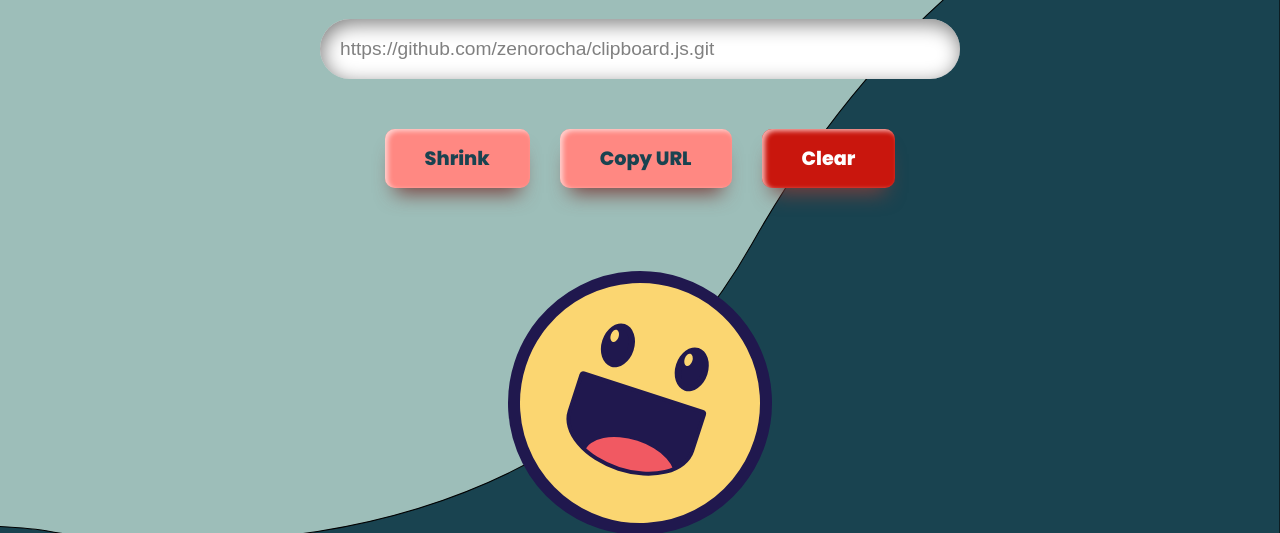
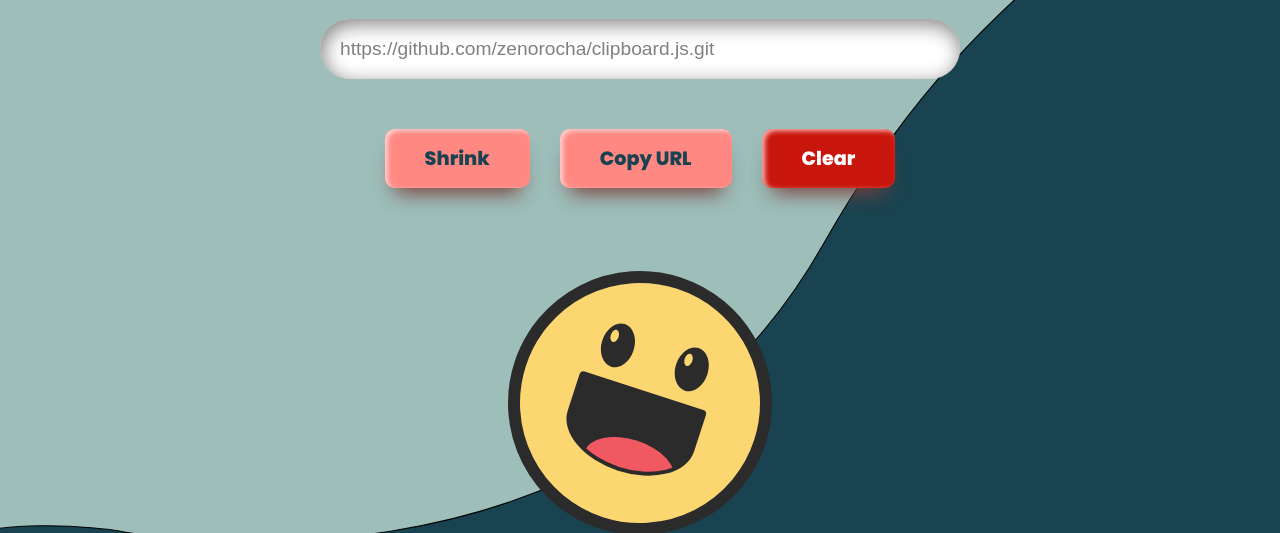
Before and after one commit to alexisss1928/URLshortener, a website: page index.html in a window 1280 px wide. Shown: the part 175-708 px from the top of the page. Drawn offline with Linux system fonts and the light colour scheme.

Commit message:
Arreglos en la imagen de fondo

```diff
--- a/index.html
+++ b/index.html
@@ -8,29 +8,6 @@
     <link rel="stylesheet" href="style.css" />
   </head>
   <body>
-    <svg
-      version="1.1"
-      id="Capa_1"
-      xmlns="http://www.w3.org/2000/svg"
-      xmlns:xlink="http://www.w3.org/1999/xlink"
-      x="0px"
-      y="0px"
-      viewBox="0 0 1366 768"
-      style="enable-background: new 0 0 1366 768"
-      xml:space="preserve"
-    >
-      <style type="text/css">
-        .st0 {
-          fill: #194350;
-          stroke: #000000;
-          stroke-miterlimit: 10;
-        }
-      </style>
-      <path
-        class="st0"
-        d="M1366,0c0,0-297.5,31.5-506.5,401.5s-678,276-678,276S42.5,656.54,0,702.52C2,718.48,0,768,0,768h1366V0z"
-      />
-    </svg>
     <div id="logo">
       <p>Url<br /><span>shrink</span></p>
     </div>
--- a/style.css
+++ b/style.css
@@ -1,7 +1,8 @@
 @import url("https://fonts.googleapis.com/css2?family=Poppins:wght@400;800&display=swap");
 
 body {
-  background-color: #9dbeb9;
+  background: #9dbeb9 url("./Assets/BG.svg") no-repeat center;
+  background-size: cover;
   width: 100vw;
   height: 100vh;
   margin: 0;
@@ -12,13 +13,6 @@ body {
   align-items: center;
   overflow: hidden;
   font-family: "Poppins", sans-serif;
-}
-
-svg {
-  position: absolute;
-  height: 100vh;
-  right: 0;
-  z-index: -999;
 }
 
 #logo {
@@ -120,7 +114,7 @@ button:active,
   z-index: 999;
   width: 300px;
   background: #fbd671;
-  border: 15px solid #20184e;
+  border: 15px solid #2b2b2b;
   border-radius: 50%;
   display: flex;
   align-items: center;
@@ -133,7 +127,7 @@ button:active,
   height: 300px;
   width: 300px;
   background: #fbd671;
-  border: 15px solid #20184e;
+  border: 15px solid #2b2b2b;
   border-radius: 50%;
   display: flex;
   opacity: 0;
@@ -161,9 +155,9 @@ button:active,
 .face__eyes--right {
   width: 25px;
   height: 40px;
-  background-color: #20184e;
+  background-color: #2b2b2b;
   border-radius: 50%;
-  border: 1vmin solid #20184e;
+  border: 1vmin solid #2b2b2b;
   position: relative;
   animation-name: blink;
   animation-duration: 6s;
@@ -184,8 +178,8 @@ button:active,
   bottom: 0;
   width: 80%;
   height: 45%;
-  background-color: #20184e;
-  border: 5px solid #20184e;
+  background-color: #2b2b2b;
+  border: 5px solid #2b2b2b;
   border-radius: 5px 5px 50% 50%;
   overflow: hidden;
   position: relative;
```
Also changed, not shown: Assets/BG.svg (added).
